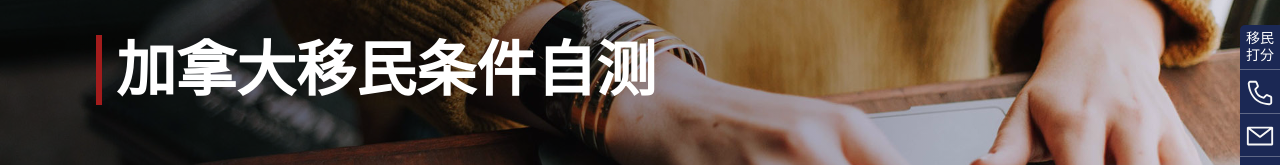
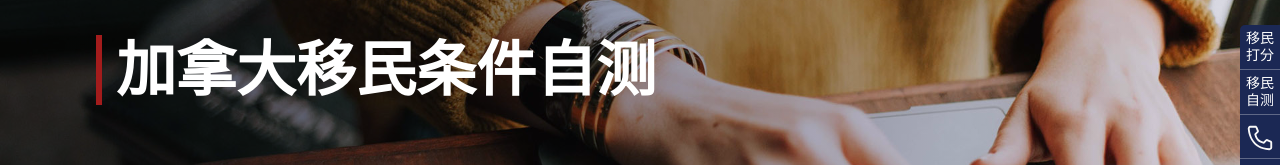
Before and after one commit to moocads/weglobalpath, a Nuxt app: page /self-test in a window 1280 px wide. Shown: the part 255-420 px from the top of the page. Built offline with nearby package versions, Linux system fonts and the light colour scheme.

Commit message:
- enable self-assessment page button on index page header & sidebar

```diff
--- a/components/SideBar.vue
+++ b/components/SideBar.vue
@@ -12,10 +12,10 @@
         <p>打分</p>
         <!-- <img src="/img/icons/calculator.png" class="contact-icon" /> -->
       </NuxtLink>
-      <!-- <NuxtLink to="/self-test" class="sidebar-link sidebar-evaluation">
+      <NuxtLink to="/self-test" class="sidebar-link sidebar-evaluation">
         <p>移民</p>
         <p>自测</p>
-      </NuxtLink> -->
+      </NuxtLink>
       <!-- <NuxtLink to="/evaluation" class="sidebar-link">
         <img src="/img/icons/aplus.png" class="contact-icon" />
       </NuxtLink> -->
--- a/pages/index.vue
+++ b/pages/index.vue
@@ -26,11 +26,11 @@
                 移民打分
               </button>
             </NuxtLink>
-            <!-- <NuxtLink to="/self-test">
+            <NuxtLink to="/self-test">
               <button class="main-btn main-btn_blue main-btn_round">
                 移民自测
               </button>
-            </NuxtLink> -->
+            </NuxtLink>
           </div>
         </div>
       </header>
```
